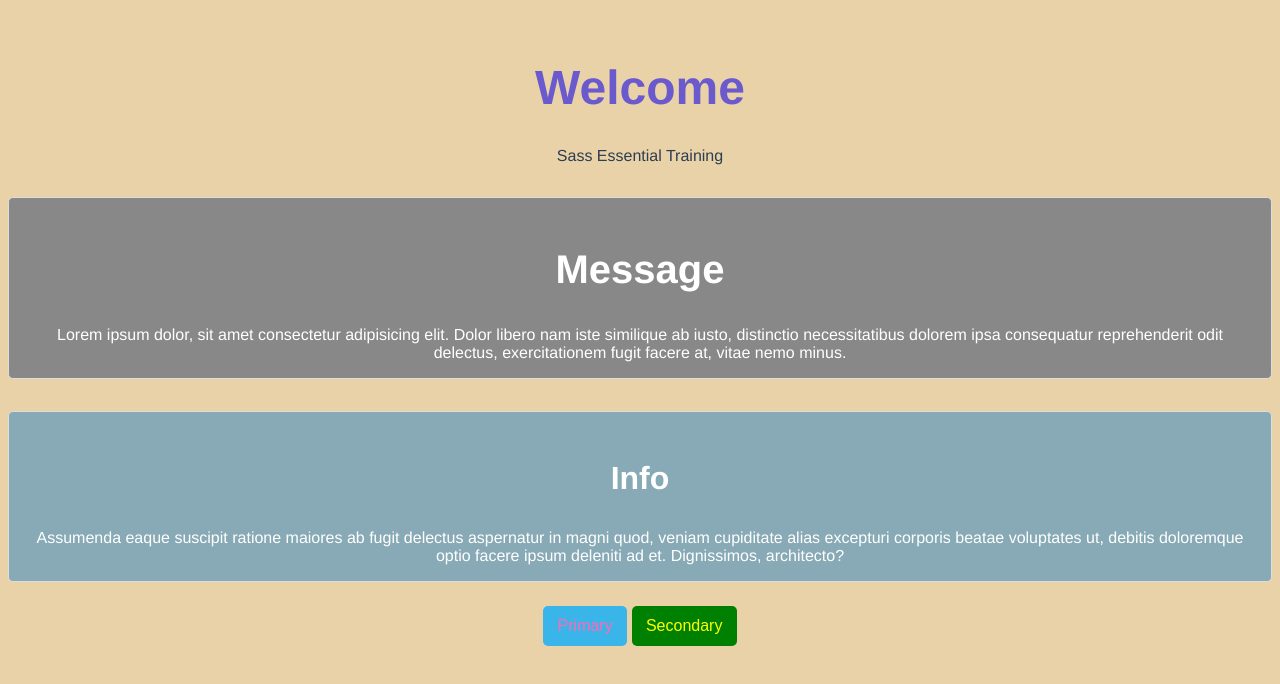
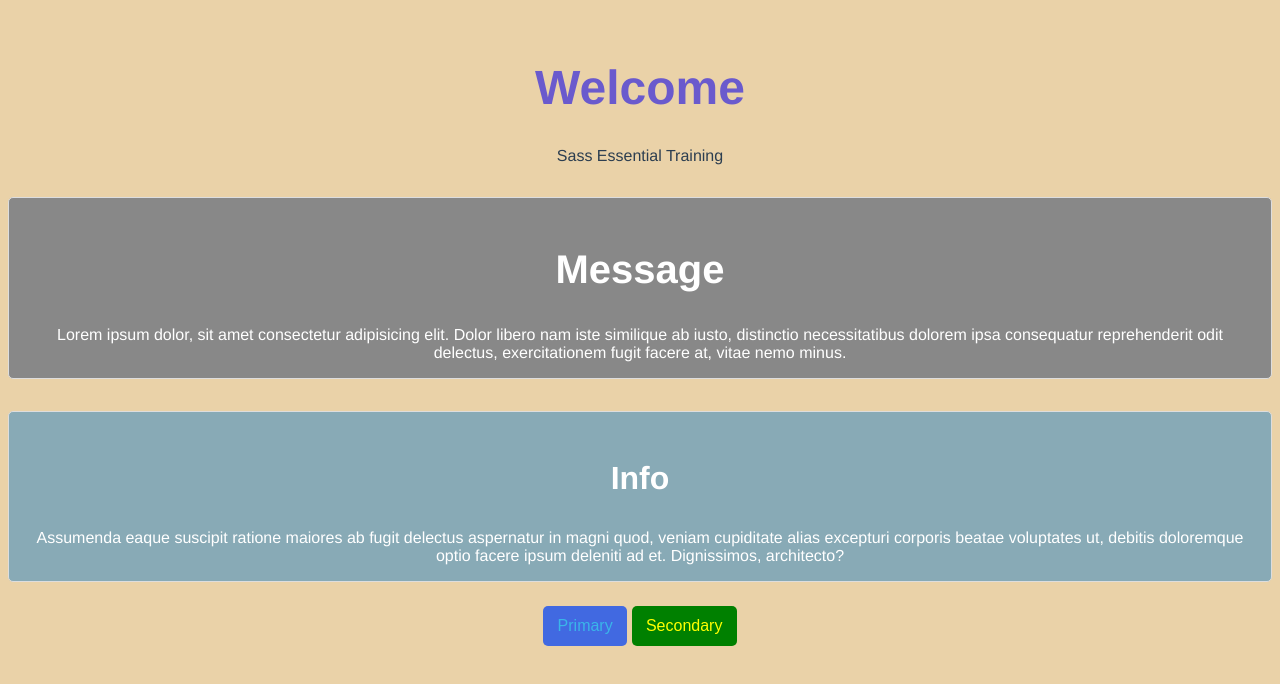
Before and after one commit to ShawnPotter/sass-tutorial, a website built with Vite: page sass-esst/index.html in a window 1280 px wide. Built offline with nearby package versions, Linux system fonts and the light colour scheme.

Commit message:
changed buttons and @each statement to use map

```diff
--- a/sass-esst/scss/style.scss
+++ b/sass-esst/scss/style.scss
@@ -1,3 +1,4 @@
+@use "sass:map";
 @use "variables" as var;
 @use "base";
 
@@ -52,11 +53,22 @@
 }
 
 $buttons:
-  -primary #3ab5e9 hotpink,
-  -secondary green yellow;
+(
+  "-primary":
+  (
+      RoyalBlue,
+      #3ab5e9
+  ),
+  "-secondary":
+  (
+      green,
+      yellow
+  )
+);
 
-@each $name, $bg, $col in $buttons {
-  @include btn($name, $bg, $col);
+@include btn("");
+@each $key, $values in $buttons {
+  @include btn($key, $values...);
 }
 
 $font-size: (3rem, 2.5rem, 2rem);
```
